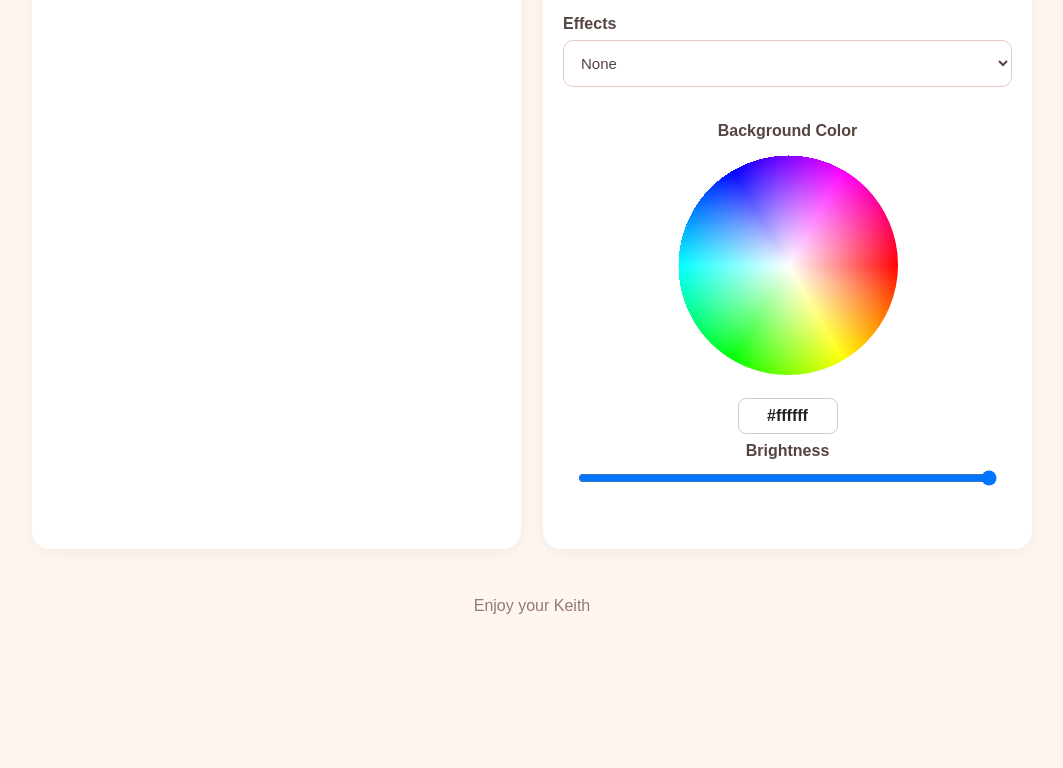
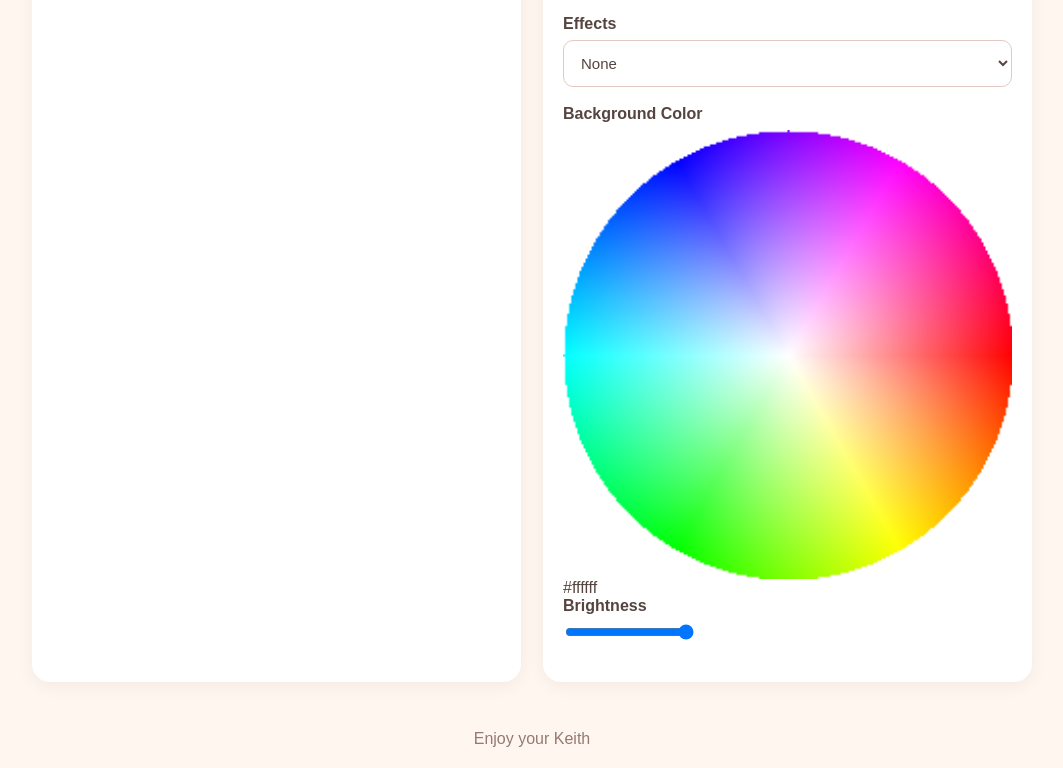
Before and after one commit to missphantom199-dotcom/Keith-Generator, a plain HTML site: page index.html in a window 1280 px wide. Shown: the part 855-1623 px from the top of the page, without its empty margins (108-1171 px from the left). Before the commit the page ends 1490 px from the top, so only its background shows below. Drawn offline with Linux system fonts and the light colour scheme.

Commit message:
Delete background color picker styles
Removed background color picker styles from CSS.

```diff
--- a/style.css
+++ b/style.css
@@ -119,38 +119,3 @@ footer {
     grid-template-columns: 1fr;
   }
 }
-
-/* Background Color Wheel */
-.background-picker {
-  margin-top: 20px;
-  padding: 15px;
-  text-align: center;
-}
-
-#colorWheel {
-  display: block;
-  width: 220px;
-  height: 220px;
-  max-width: 100%;
-  margin: 15px auto;
-  border-radius: 50%;
-  cursor: crosshair;
-  touch-action: none;
-}
-
-#selectedColor {
-  display: inline-block;
-  min-width: 100px;
-  padding: 8px 16px;
-  margin: 8px;
-  border: 1px solid #ccc;
-  border-radius: 8px;
-  color: #222;
-  font-weight: bold;
-}
-
-#colorBrightness {
-  display: block;
-  width: 100%;
-  margin: 10px auto;
-}
```
